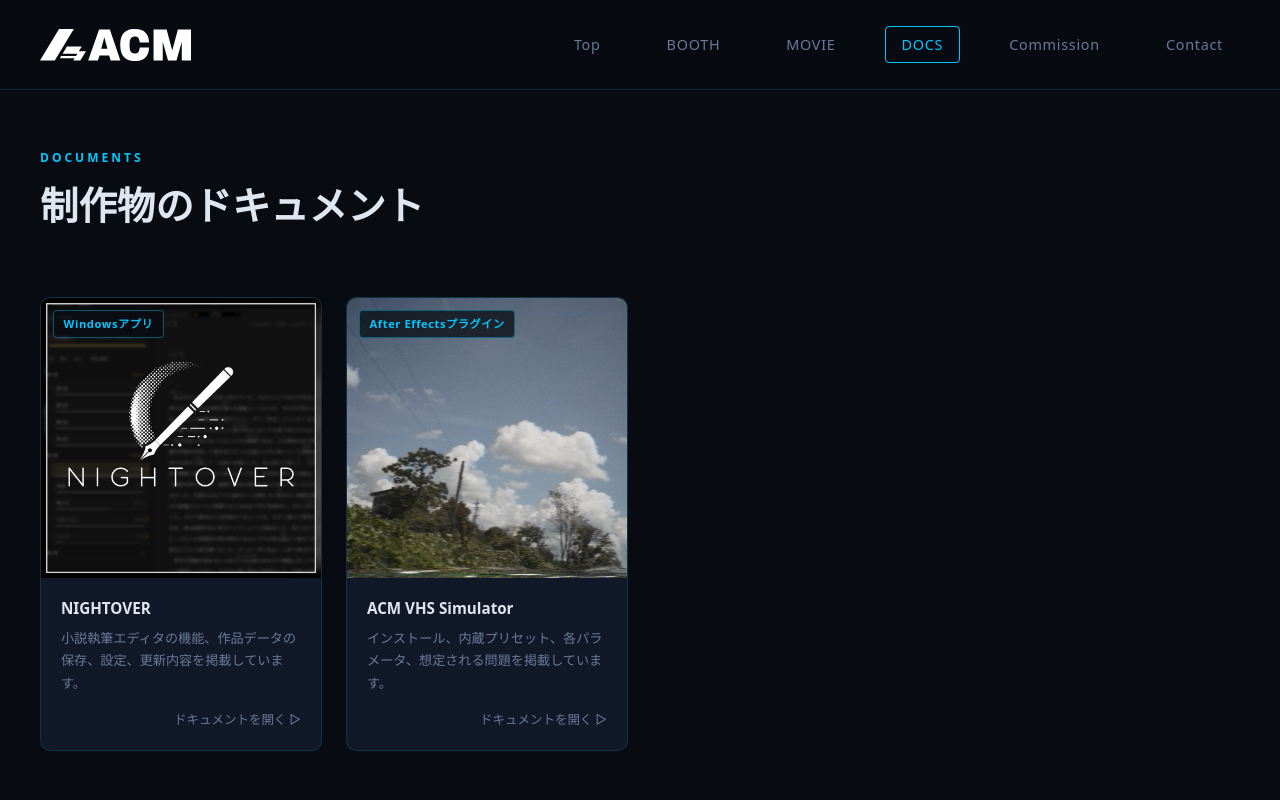
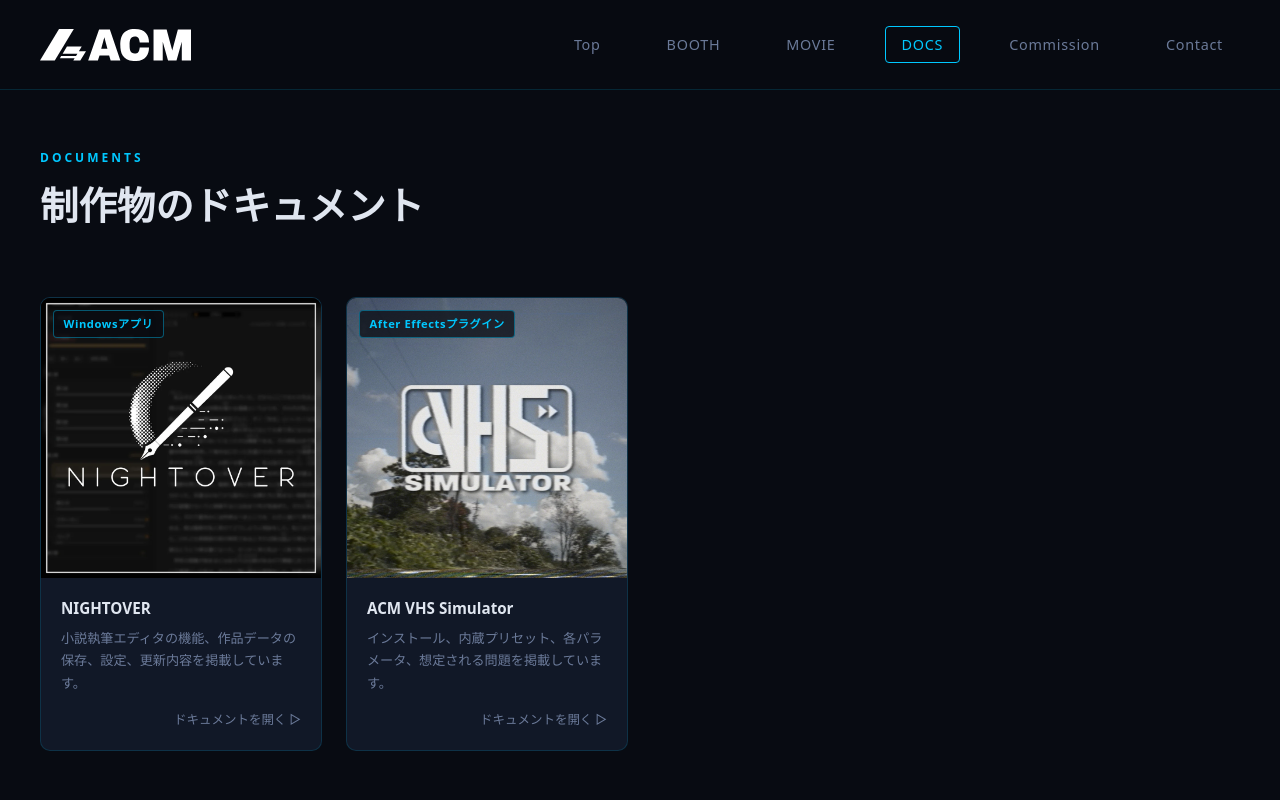
Before and after one commit to Alus444/ACM_website, a Vue app in the folder acm/: page /#/docs in a window 1280 px wide. Shown: the top 800 px of the page. Built offline with nearby package versions, Linux system fonts and the light colour scheme.

Commit message:
Update VHS documentation card image

```diff
--- a/acm/src/data/documents.ts
+++ b/acm/src/data/documents.ts
@@ -23,8 +23,8 @@
     title: 'ACM VHS Simulator',
     category: 'After Effectsプラグイン',
     description: 'インストール、内蔵プリセット、各パラメータ、想定される問題を掲載しています。',
-    imageUrl: '/images/documents/vhs-simulator.webp',
-    imageAlt: '青空と雲の映像にレンタル摩耗CRT設定を適用したサムネイル',
+    imageUrl: '/images/documents/vhs-simulator-logo.webp',
+    imageAlt: '青空と雲の映像にVHS Simulatorのロゴを重ねたサムネイル',
     path: '/vhs-simulator',
   },
 ]
```
Also changed, not shown: acm/public/images/documents/vhs-simulator-logo.webp (added).
